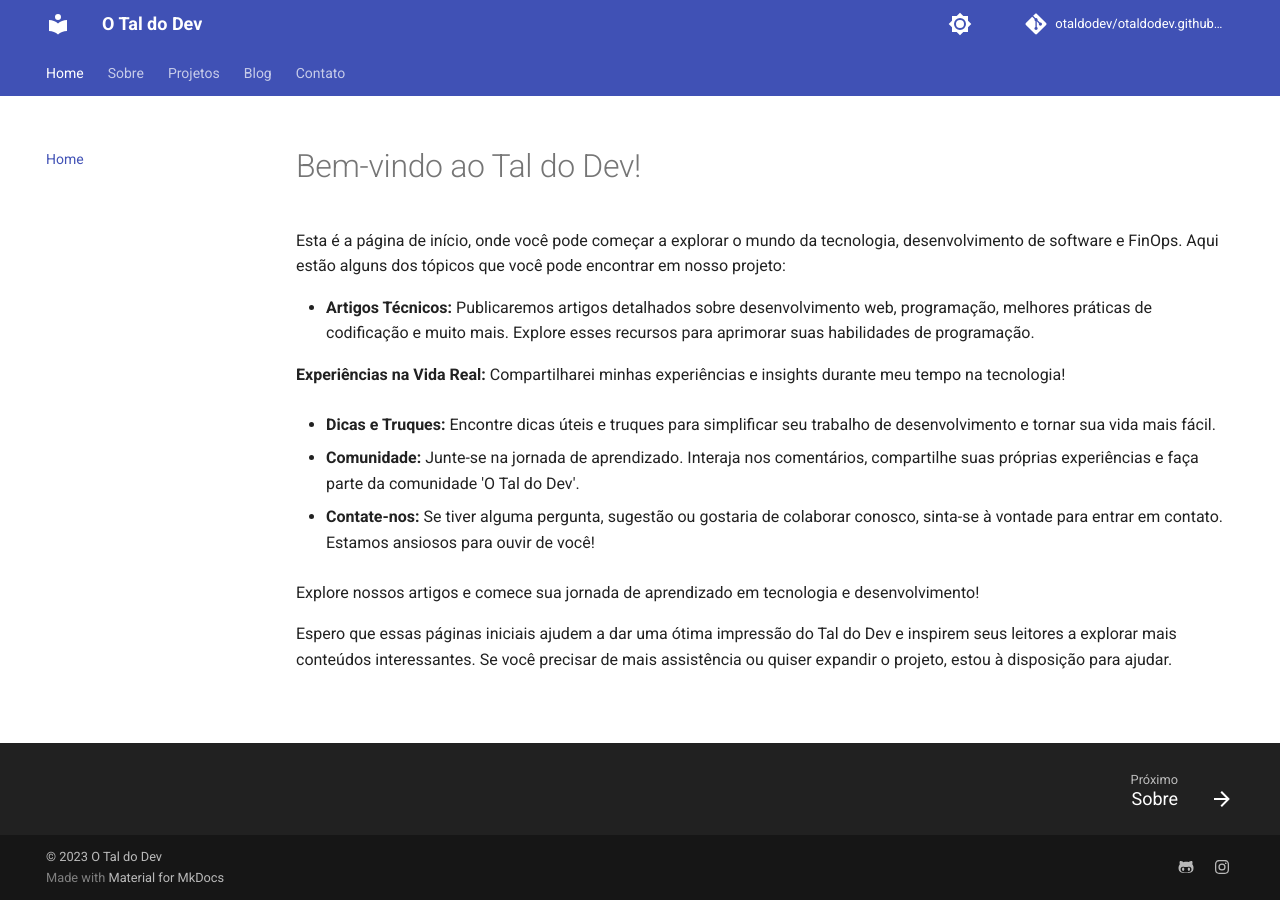
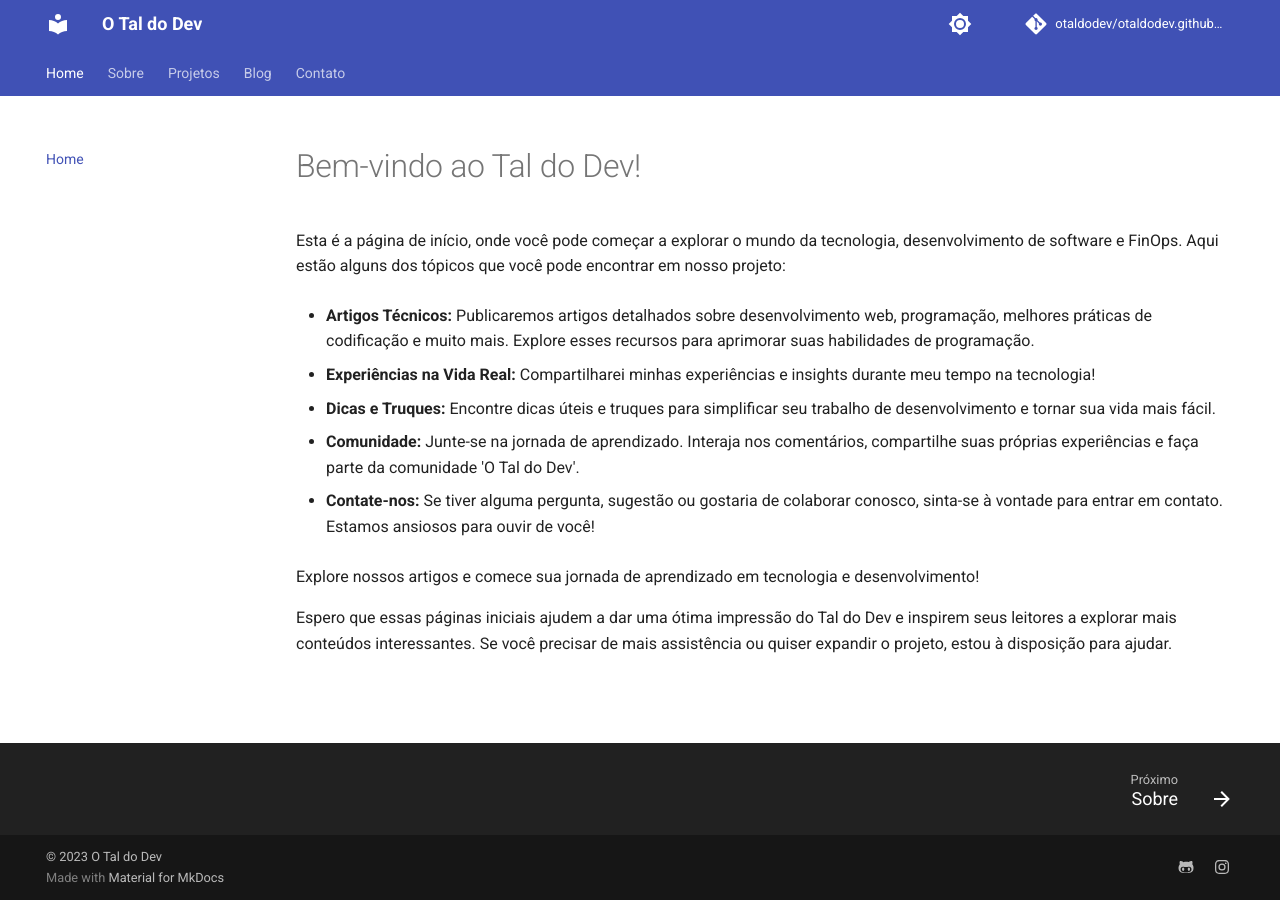
Before and after one commit to O-Tal-do-Dev/o-tal-do-dev, an MkDocs documentation site: the page built from docs/index.md, in a window 1280 px wide. Built offline with MkDocs 1.6.1 and Material for MkDocs 9.7.7, drawn with Linux system fonts in a browser that asks for light colours; plug-ins that fetch from the network failed and are left out; comment, search, counter and statistics services are not loaded.

```diff
--- a/docs/index.md
+++ b/docs/index.md
@@ -4,7 +4,7 @@ Esta é a página de início, onde você pode começar a explorar o mundo da tec
 
 - **Artigos Técnicos:** Publicaremos artigos detalhados sobre desenvolvimento web, programação, melhores práticas de codificação e muito mais. Explore esses recursos para aprimorar suas habilidades de programação.
 
-**Experiências na Vida Real:** Compartilharei minhas experiências e insights durante meu tempo na tecnologia!
+- **Experiências na Vida Real:** Compartilharei minhas experiências e insights durante meu tempo na tecnologia!
 
 - **Dicas e Truques:** Encontre dicas úteis e truques para simplificar seu trabalho de desenvolvimento e tornar sua vida mais fácil.
 
```
